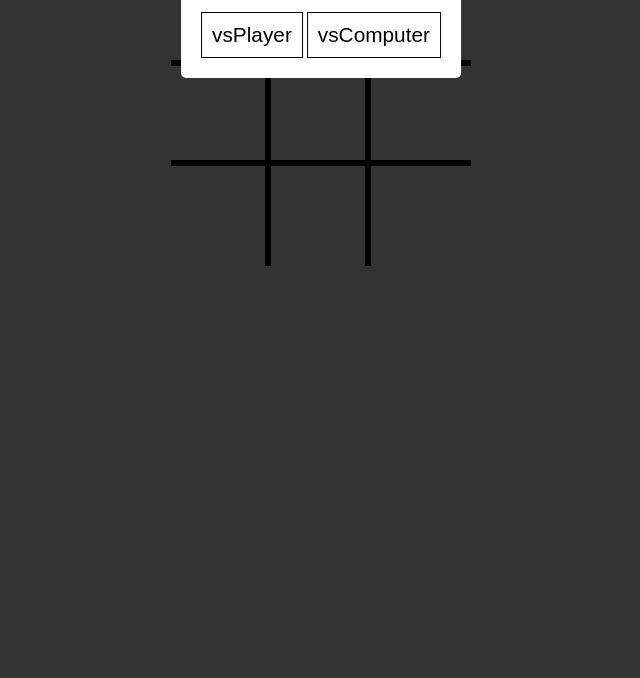
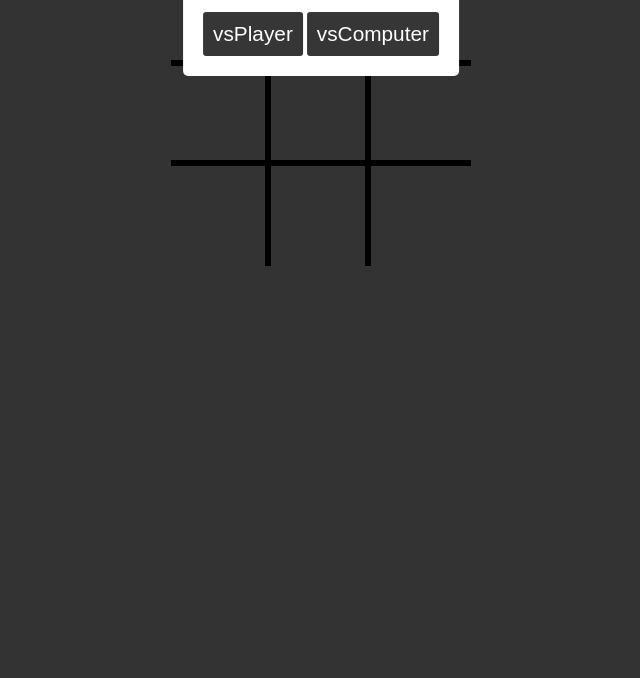
Before and after one commit to Ant0nSk0/tictactoe, a plain HTML site: page index.html in a window 1280 px wide. Shown: the part 122-800 px from the top of the page, without its empty margins (319-959 px from the left). Drawn offline with Linux system fonts and the light colour scheme.

Commit message:
Change font and add button style

```diff
--- a/assets/css/style.css
+++ b/assets/css/style.css
@@ -15,10 +15,11 @@ body {
 }
 
 .tile {
-    font-size: 3em;
+    font-size: 3.5em;
     display: flex;
     justify-content: center;
     align-items: center;
+    font-family: Arial, Helvetica, sans-serif;
 }
 
 .right-border {
@@ -124,12 +125,12 @@ button {
 /*START hover*/
 
 .x-hover:hover::after {
-    content: "x";
+    content: "X";
     opacity: 0.4;
 }
 
 .o-hover:hover::after {
-    content: "o";
+    content: "O";
     opacity: 0.4;
 }
 
@@ -169,4 +170,12 @@ button {
     display: block;
 }
 
+.game-mode {
+    background: #363636;
+    border: none;
+    color: #fff;
+    padding: 10px;
+    border-radius: 3px;
+}
+
 /*END of modal*/
```
